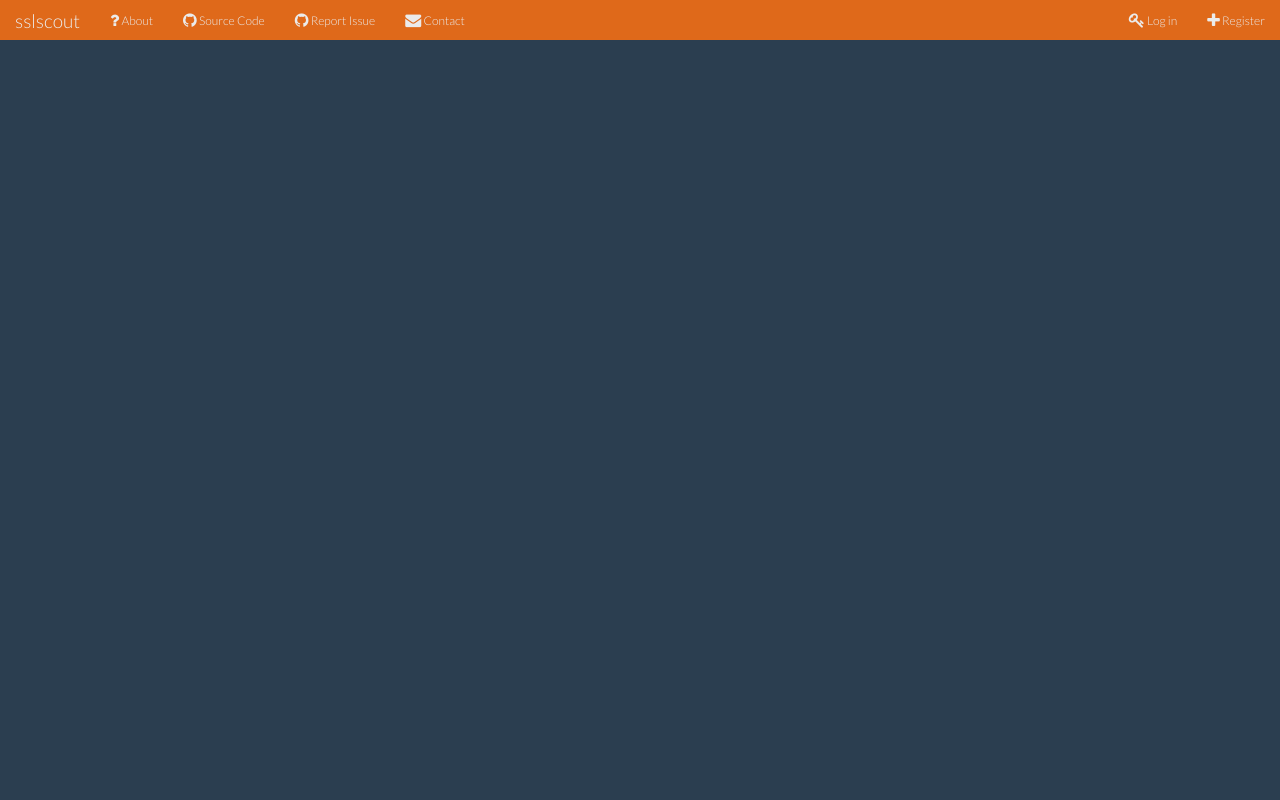
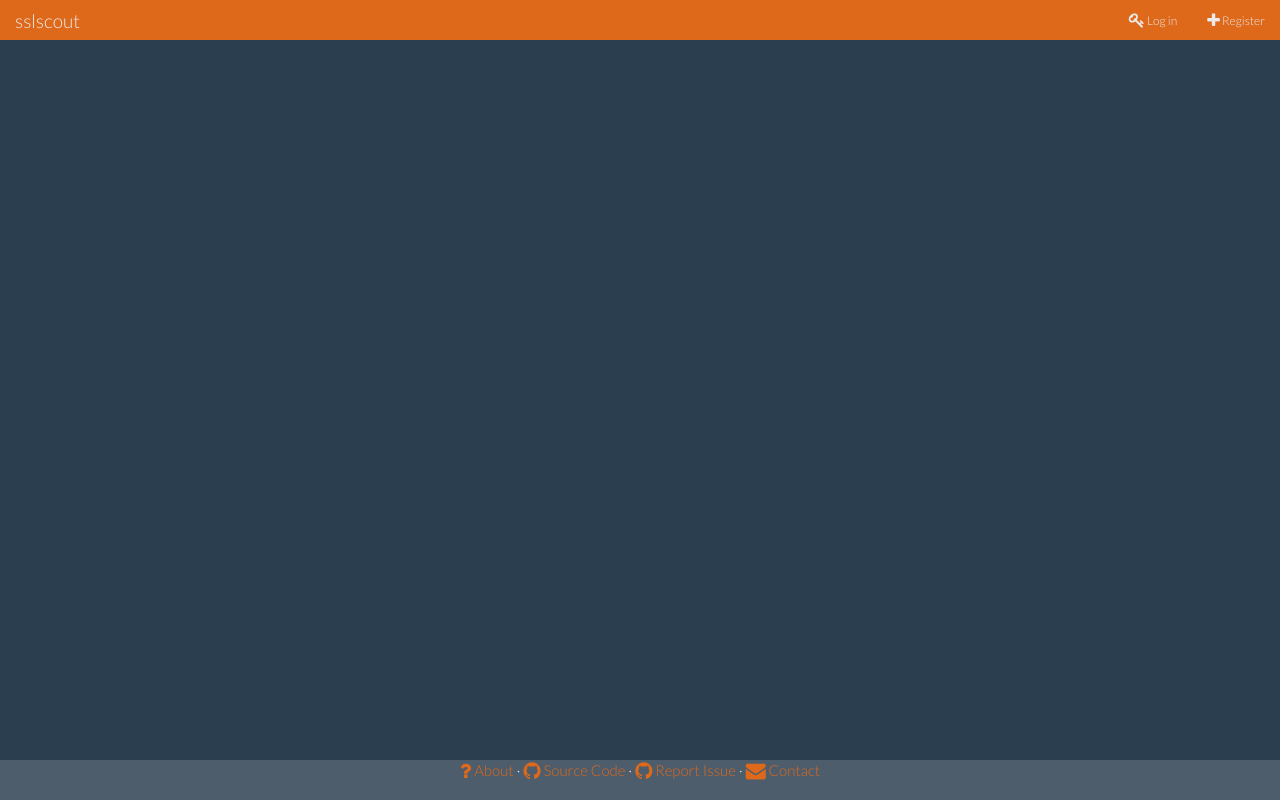
Before and after one commit to tykling/sslscout, a Django app: template src/sslscout/templates/empty.html in a window 1280 px wide. Run offline with Django 3.2, Linux system fonts and the light colour scheme; the template is opened without the code that fills it, so the values that code supplies are empty; some libraries are stand-ins or nearby versions.

Commit message:
Created a footer, fixed to bottom

```diff
--- /dev/null
+++ b/src/sslscout/static/css/sticky-footer.css
@@ -0,0 +1,26 @@
+html,
+body {
+    height: 100%;
+    }
+
+#wrap {
+    min-height: 100%;
+    height: auto !important;
+    height: 100%;
+    margin: 0 auto -40px;
+    }
+#footer {
+    background-color: #4E5D6C;
+	}
+#push,
+#footer {
+    height: 40px;
+    }
+@media (max-width: 767px) {
+    #footer {
+        margin-left: -20px;
+        margin-right: -20px;
+        padding-left: 20px;
+        padding-right: 20px;
+      }
+    }
--- a/src/sslscout/templates/skeleton.html
+++ b/src/sslscout/templates/skeleton.html
@@ -6,8 +6,10 @@
         <meta name="viewport" content="width=device-width, initial-scale=1" />
         <link rel="stylesheet" href="/static/css/bootstrap.min.css" media="screen" />
         <link rel="stylesheet" href="/static/css/font-awesome.css">
+        <link rel="stylesheet" href="/static/css/sticky-footer.css">
     </head>
     <body>
+    <div id="wrap">
     <div class="navbar navbar-inverse">
         <div class="navbar-header">
             <button type="button" class="navbar-toggle" data-toggle="collapse" data-target=".navbar-inverse-collapse"></button>
@@ -27,18 +29,6 @@
                     <a href="/results/"><i class="fa fa-flag fa-lg"></i> Results</a>
                 </li>
                 {% endif %}
-                <li>
-                    <a href="/about/"><i class="fa fa-question fa-lg"></i> About</a>
-                </li>
-                <li>
-                    <a href="https://github.com/tykling/sslscout/"><i class="fa fa-github fa-lg"></i> Source Code</a>
-                </li>
-                <li>
-                    <a href="https://github.com/tykling/sslscout/issues/"><i class="fa fa-github fa-lg"></i> Report Issue</a>
-                </li>
-                <li>
-                    <a href="mailto:info@sslscout.com"><i class="fa fa-envelope fa-lg"></i> Contact</a>
-                </li>
             </ul>
 
             <ul class="nav navbar-nav navbar-right">
@@ -77,6 +67,15 @@
             </div>
         </div>
     </div>
+    </div>
+    <div id="footer">
+        <p class="muted credit text-center">
+            <a href="/about/"><i class="fa fa-question fa-lg"></i> About</a> ·
+            <a href="https://github.com/tykling/sslscout/"><i class="fa fa-github fa-lg"></i> Source Code</a> ·
+            <a href="https://github.com/tykling/sslscout/issues/"><i class="fa fa-github fa-lg"></i> Report Issue</a> ·
+            <a href="mailto:info@sslscout.com"><i class="fa fa-envelope fa-lg"></i> Contact</a>
+        </p>
+    </div>
     <script src="https://code.jquery.com/jquery-1.11.0.min.js"></script>
     <script src="/static/js/bootstrap.min.js"></script>
     </body>
```
